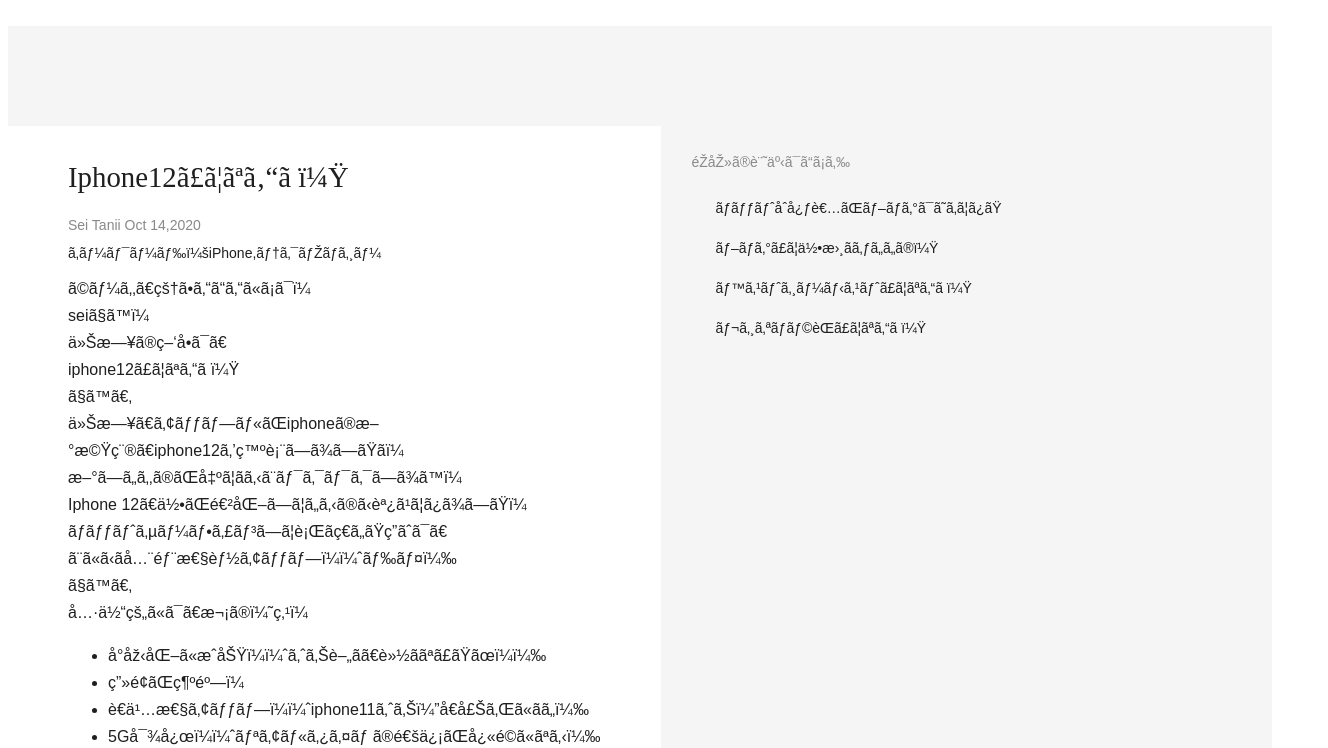
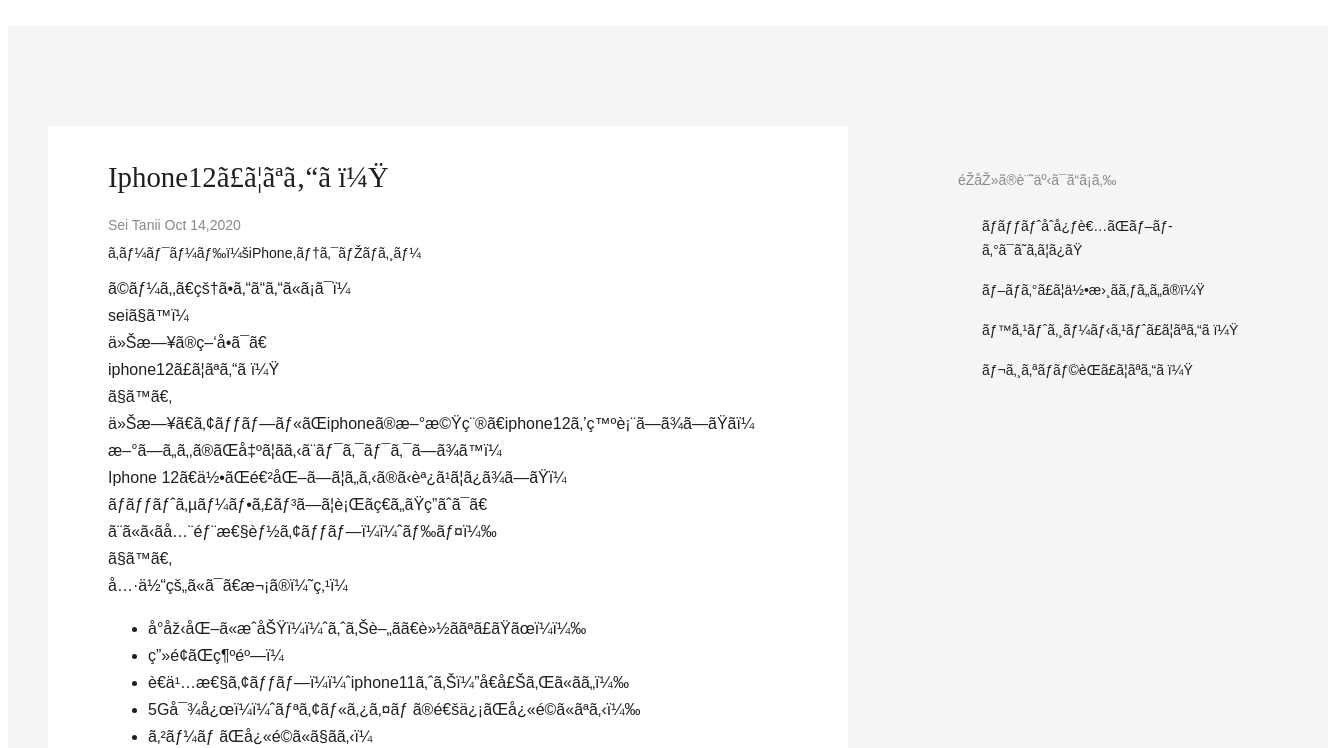
Before and after one commit to sei-tni-design/blog-20201014, a plain HTML site: page index.html in a window 1280 px wide. Shown: the part 52-800 px from the top of the page, 1328 px wide, since content can reach past the window. Drawn offline with Linux system fonts and the light colour scheme.

Commit message:
Update stylesheet.css

```diff
--- a/stylesheet.css
+++ b/stylesheet.css
@@ -24,12 +24,14 @@
 .main{
   background-color: #F5F5F6;
   padding:100px 0;
-  display:flex;
+  display: flex;
+  width:1320px;
+  margin:0 auto;
 }
 
 .main-wrapper{
   padding:30px 30px;
-  margin:0px auto;
+  margin:0px 40px;
   background-color:#FFFFFF;
   width:860px;
 }
@@ -68,8 +70,9 @@
   font-size: 14px;
   font-family: Arial;
   color:#898989;
-  margin:12px 0 0;
-  padding:0 30px;
+  margin:0 40px;
+  padding:30px 30px;
+  width:300px;
 
 }
 
```
